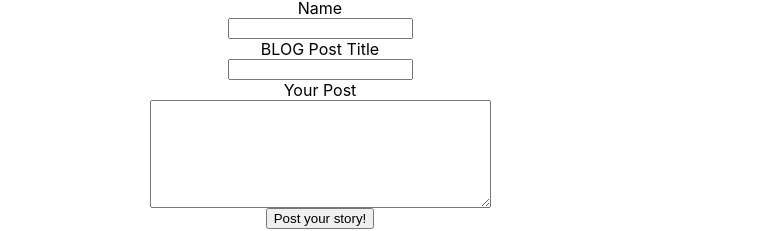
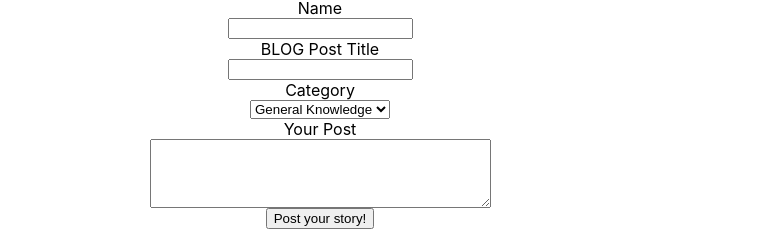
Before and after one commit to k9paws/gary-rosen-project3, a React (Create React App) app: page / in a window 1280 px wide. Shown: the part 360-591 px from the top of the page, without its empty margins (0-770 px from the left). Built offline with nearby package versions, Linux system fonts and the light colour scheme; no server answers; the database is empty.

Commit message:
First MVP design working

```diff
--- a/src/components/App.js
+++ b/src/components/App.js
@@ -1,4 +1,4 @@
-import reactDom from "react-dom";
+
 import "../styles/App.scss";
 import { useState, useEffect } from "react";
 import firebase from '../config/firebase'
@@ -13,26 +13,51 @@ function App() {
 
   const [titleInput, setTitleInput] = useState("");
 
+  const [categoryInput, setCategoryInput] = useState("");
+
   const [blogContentInput, setBlogContentInput] = useState("");
 
   const [displayPost, setDisplayPost] = useState(false);
 
-  // useEffect(() => {
-
-    // blogRef.on('value', (response) => {
-    //   const blogPostInfo = response.val()
-    // })
-  //   console.log("Use Effect has been run")
+  const [blogPosts, setBlogPosts] = useState([]);
 
 
-  // }, [someNumber])
+
+
+  useEffect(() => {
+
+    const blogRef = firebase.database().ref();
+
+    blogRef.on('value', (response) => {
+      const blogPostInfo = response.val()
+
+      console.log(blogPostInfo);
+
+      const allBlogPosts = []
+
+      for (let key in blogPostInfo) {
+        allBlogPosts.push({
+          key: key,
+          name: blogPostInfo[key]
+        })
+      }
+
+      console.log(allBlogPosts);
+
+      setBlogPosts(allBlogPosts);
+
+
+    })
+
+
+  }, [])
 
 
   // HandleSubmit for the form
   const handleSubmit = (event) => {
     event.preventDefault();
 
-    setDisplayPost(true)
+    setDisplayPost(true);
 
     // Firebase Code
 
@@ -43,11 +68,13 @@ function App() {
     blogPostInfo.push({
       name: nameInput,
       title: titleInput,
+      category: categoryInput,
       content: blogContentInput
     })
 
     setNameInput("");
     setTitleInput("");
+    setCategoryInput("");
     setBlogContentInput("");
 
   };
@@ -61,13 +88,26 @@ function App() {
       </header>
 
       <section className="blogPostDisplay">
-
         <h2>Recent BLOG Posts</h2>
 
-          {displayPost ? <div>{nameInput}{titleInput}{blogContentInput}</div> : null}
-
+        {/* {displayPost ? <div>{nameInput}{titleInput}{blogContentInput}</div> : null} */}
+        <div className="blogPostContainer">
+          <ul>
+            {blogPosts.map((post) => {
+              return (
+                <li key={post.key}>
+                  <div>
+                    <h3>{post.name.title}</h3>
+                  </div>
+                  <div>Author: {post.name.name}</div>
+                  <div>Category: {post.name.category}</div>
+                  <div>{post.name.content}</div>
+                </li>
+              );
+            })}
+          </ul>
+        </div>
       </section>
-
 
       <section className="blogPostComment">
         <form action="submit" onSubmit={handleSubmit}>
@@ -91,6 +131,28 @@ function App() {
             value={titleInput}
           ></input>
 
+          <label htmlFor="blogPostCategory" className="srOnly">
+            Category
+          </label>
+          <select
+            name="blogPostCategory"
+            onChange={(event) => {
+              setCategoryInput(event.target.value);
+            }}
+            value={categoryInput}
+          >
+            {/* <option value="noInput" disabled>
+              Select Category </option> */}
+            <option value="General Knowledge">General Knowledge</option>
+            <option value="Training Tools">Training Tools</option>
+            <option value="Problem Behaviour">Problem Behaviour</option>
+            <option value="Training Tips">Training Tips</option>
+            <option value="Strange Stories">Strange Stories</option>
+            <option value="Success Stories">Success Stories</option>
+            <option value="Dog Packs">Dog Packs</option>
+            <option value="FAQ">FAQ</option>
+          </select>
+
           <label htmlFor="blogPostContent">Your Post</label>
           <textarea
             type="text"
@@ -102,8 +164,7 @@ function App() {
             value={blogContentInput}
           ></textarea>
 
-            <button type="submit">Post your story!</button>
-
+          <button type="submit">Post your story!</button>
         </form>
       </section>
       {/* <form action="#" method="#" id="contact-form" class="contact-form" name="contact-form">
```
